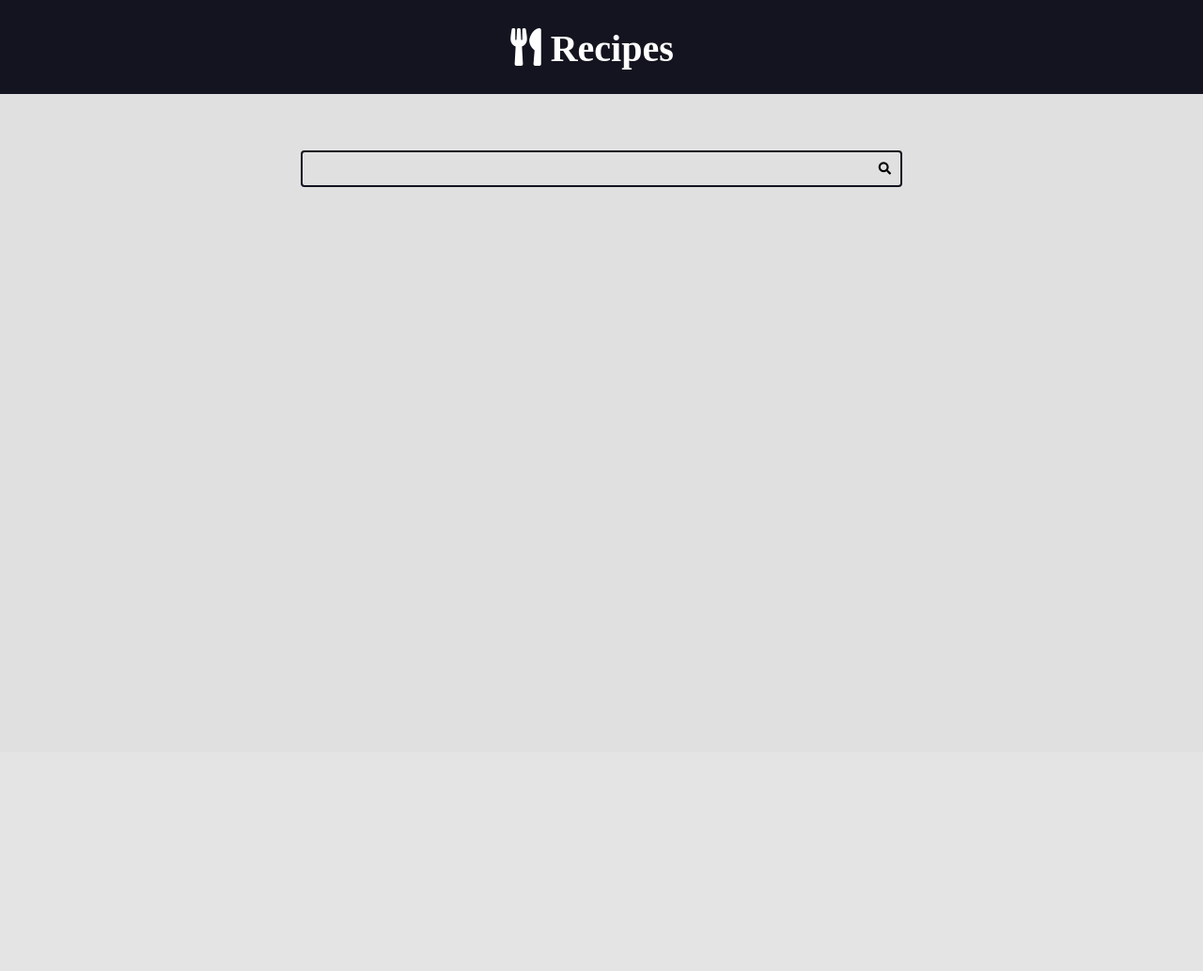
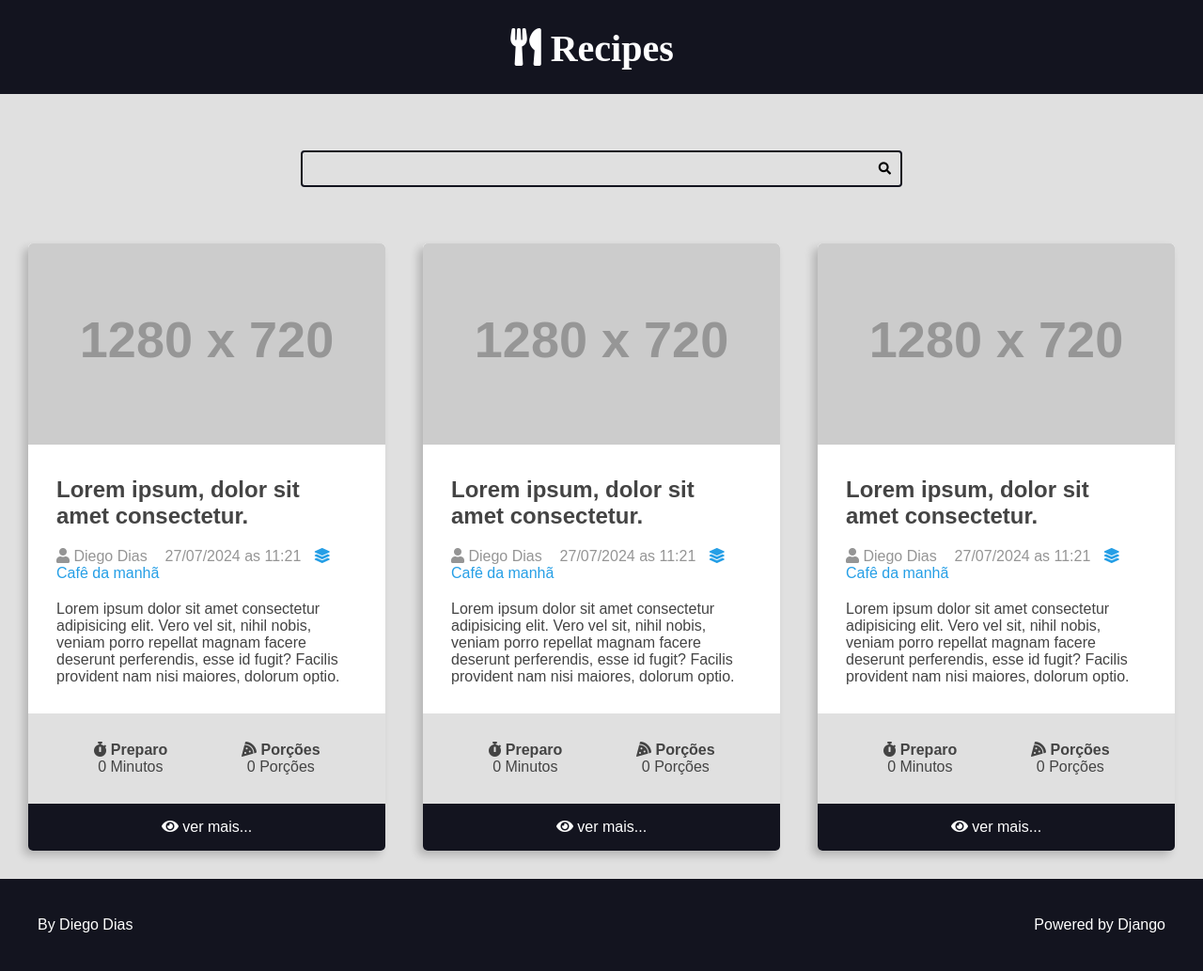
Before and after one commit to d2py/python_django_projeto1, a Django app: page / in a window 1280 px wide. Shown: the whole page at 94% size. Before the commit the page ends 199 px from the top, so only its background shows below. Run offline with Django 5.2, Linux system fonts and the light colour scheme; grey boxes labelled with a size stand in for pictures from a placeholder-image service; some libraries are stand-ins or nearby versions.

Commit message:
File created footer and recipe

```diff
--- a/recipes/templates/recipes/pages/home.html
+++ b/recipes/templates/recipes/pages/home.html
@@ -2,15 +2,18 @@
 
 <body>
    {% include "recipes/partials/header.html" %}
+   {% include "recipes/partials/search.html" %}
 
-   <div class="search container">
-        <div class="container">
-            <form action="" class="search-form">
-                <input type="search" class="search-input" name="search">
-                <button type="submit" class="search-button"><i class="fas fa-search"></i></button>
-            </form>
+
+   <main class="main-content-container">
+        <div class="main-content main-content-list container">
+            {% include "recipes/partials/recipe.html" %}
+            {% include "recipes/partials/recipe.html" %}
+            {% include "recipes/partials/recipe.html" %}
         </div>
-   </div>
+   </main>
+
+   {% include "recipes/partials/footer.html" %}
 </body>
 
 </html>
--- /dev/null
+++ b/recipes/templates/recipes/partials/footer.html
@@ -0,0 +1,10 @@
+<footer class="main-footer">
+    <div class="decoloper">
+        <a href="hhtps://www.otaviomiranda.com.br/" target="_blank" rel="noreferrer noopener">By Diego Dias</a>
+    </div>
+
+    <div class="powered">
+        <a href="https://www.djangoproject.com/" target="_blank" rel="noreferrer noopener">Powered by Django</a>
+      </div>
+
+</footer>
--- a/recipes/templates/recipes/partials/head.html
+++ b/recipes/templates/recipes/partials/head.html
@@ -75,14 +75,15 @@
             font-size: 1.6rem;
             font-family: var(--font-primary);
             background: var(--color-gray-1);
+            color: var(--color-dark-text);
         }
 
-        .hearder{
+        .hearder {
             background: var(--color-primary-dark);
         }
 
 
-        .container{
+        .container {
             max-width: 144rem;
 
             margin: 0 auto;
@@ -91,7 +92,7 @@
 
         }
 
-        .main-header-container{
+        .main-header-container {
             background: var(--color-primary-dark);
         }
 
@@ -115,7 +116,7 @@
             margin-right: 2rem;
         }
 
-        .search-form{
+        .search-form {
             border: .2rem solid var(--color-primary-dark);
             max-width: 64rem;
             margin: 0 auto;
@@ -126,40 +127,166 @@
         }
 
         .search-input,
-        .search-button{
+        .search-button {
             border: none;
             background: none;
             outline: none;
             padding: 1rem;
         }
 
-        .search-input{
+        .search-input {
             width: 100%;
             padding-right: 3rem;
         }
 
 
 
-        .search-button{
+        .search-button {
             position: absolute;
             top: 0;
             right: 0;
         }
 
 
-        .search-button:focus{
+        .search-button:focus {
             outline: 1px solid var(--color-primary);
             background: rgb(0,0,0, .9);
         }
 
-        .search-form:focus-within{
+        .search-form:focus-within {
             border-color: var(--color-primary);
             background: var(--color-white);
         }
 
-        .search-form:focus-within .search-button{
+        .search-form:focus-within .search-button {
             color: var(--color-primary);
         }
 
+
+        .main-content {
+
+            padding-top: 0;
+
+        }
+
+        .main-content-list {
+            display: grid;
+            grid-template-columns: repeat(auto-fit, minmax(340px, 1fr));
+            gap: var(--spacing-gutter-large);
+        }
+
+
+        .recipe {
+            background: var(--color-white);
+            box-shadow: -5px 5px 10px rgba(0, 0, 0, .2);
+            transform: scale(1);
+            transition: all 300ms ease-in-out;
+            border-radius: .5rem;
+            overflow: hidden;
+
+        }
+
+        .recipe img {
+            max-width: 100%;
+            background: var(--color-white);
+        }
+
+        .recipe-list-item {
+            max-width: 64rem;
+        }
+
+        .recipe-list-item:hover {
+            transform: scale(1.03);
+            box-shadow: -8px 8px 18px rgba(0, 0, 0, .25);
+        }
+
+        .recipe-title-container {
+            padding: var(--spacing-gutter-medium);
+            padding-bottom: 2rem;
+        }
+
+        .recipe-author {
+            padding: 0 var(--spacing-gutter-medium);
+        }
+
+        .recipe-content {
+            padding: var(--spacing-gutter-medium);
+            padding-top: 2rem;
+        }
+
+        .recipe-author-item {
+            color: var(--color-gray-4);
+            margin-right: 1rem;
+        }
+
+        .recipe-author a {
+            color: var(--color-primary);
+            transition: all 300ms ease-in-out;
+            text-decoration: none;
+        }
+
+        .recipe-author a:hover {
+            color: var(--color-primary-dark);
+        }
+
+
+        .recipe-meta-container{
+            display: flex;
+            flex-flow: row wrap;
+            padding: var(--spacing-gutter-medium);
+            background: var(--color-gray-1);
+        }
+
+        .recipe-meta{
+            display: flex;
+            flex-flow: column nowrap;
+            flex-shrink: 1;
+            flex-grow: 1;
+            text-align: center;
+        }
+
+        .recipe-meta-title {
+            font-size: 1.6rem;
+        }
+
+        .recipe-footer a {
+            background: var(--color-primary-dark);
+            display: block;
+            color: var(--color-white);
+            text-decoration: none;
+            text-align: center;
+            padding: 1.6rem var(--spacing-gutter-medium);
+            transition: all 300ms ease-in-out;
+        }
+
+        .recipe-footer a:hover {
+            filter: brightness(3);
+        }
+
+        .main-footer {
+            display: flex;
+            align-items: center;
+            justify-content: space-between;
+            background: var(--color-primary-dark);
+            color: var(--color-white);
+            padding: var(--spacing-gutter-large);
+        }
+
+        .main-footer a {
+            color: var(--color-white);
+            text-decoration: none;
+            transition: all 300ms ease-in-out;
+        }
+
+        .main-footer a:hover{
+            filter: brightness(.8);
+        }
+
+
+
+
+
+
+
     </style>
 </head>
--- /dev/null
+++ b/recipes/templates/recipes/partials/recipe.html
@@ -0,0 +1,54 @@
+<div class="recipe recipe-list-item">
+    <div class="recipe-cover">
+        <img src="https://placehold.co/1280x720/png/269fe6" alt="">
+    </div>
+
+    <div class="recipe-title-container">
+        <h2 class="recipe-title">Lorem ipsum, dolor sit amet consectetur.</h2>
+    </div>
+
+    <div class="recipe-author">
+        <span class="recipe-author-item">
+            <i class="fas fa-user"></i>
+            Diego Dias
+        </span>
+        <span class="recipe-author-item">
+            <i class="fas fa-calendario-alt"></i>
+            27/07/2024 as 11:21
+        </span>
+        <span class="recipe-author-item">
+            <a href="" >
+                <i class="fas fa-layer-group"></i>
+                <span>Cafê da manhã</span>
+            </a>
+        </span>
+    </div>
+    <div class="recipe-content">
+        <p>Lorem ipsum dolor sit amet consectetur adipisicing elit. Vero vel sit, nihil nobis,
+                veniam porro repellat magnam facere deserunt perferendis, esse id fugit? Facilis
+                provident nam nisi maiores, dolorum optio.</p>
+    </div>
+
+    <div class="recipe-meta-container">
+        <div class="recipe-meta recipe-preparation">
+            <h3 class="recipe-meta-title"><i class="fas fa-stopwatch"></i> Preparo</h3>
+            <div class="recipe-meta-text">
+                0 Minutos
+            </div>
+        </div>
+        <div class="recipe-meta recipe-servings">
+            <h3 class="recipe-meta-title"><i class="fas fa-pizza-slice"></i> Porções</h3>
+            <div class="recipe-meta-text">
+                0 Porções
+            </div>
+        </div>
+    </div>
+
+        <footer class="recipe-footer">
+            <a class="recipe-read-more button buthon-dark button-full-width" href="">
+                <i class="fas fa-eye"></i>
+                <span>ver mais...</span>
+            </a>
+        </footer>
+
+</div>
--- /dev/null
+++ b/recipes/templates/recipes/partials/search.html
@@ -0,0 +1,8 @@
+<div class="search container">
+    <div class="container">
+        <form action="" class="search-form">
+            <input type="search" class="search-input" name="search">
+            <button type="submit" class="search-button"><i class="fas fa-search"></i></button>
+        </form>
+    </div>
+</div>
```
